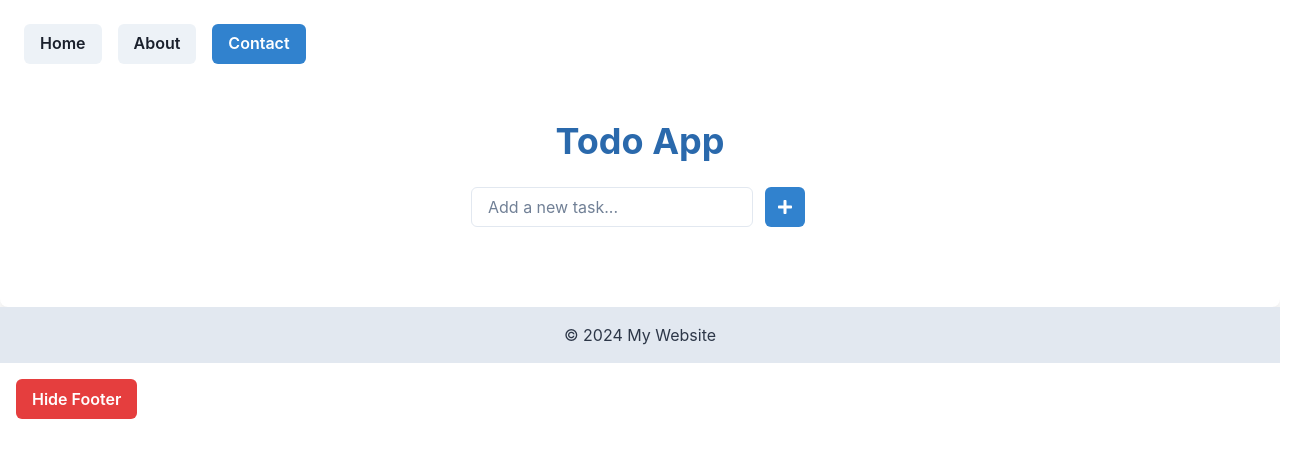
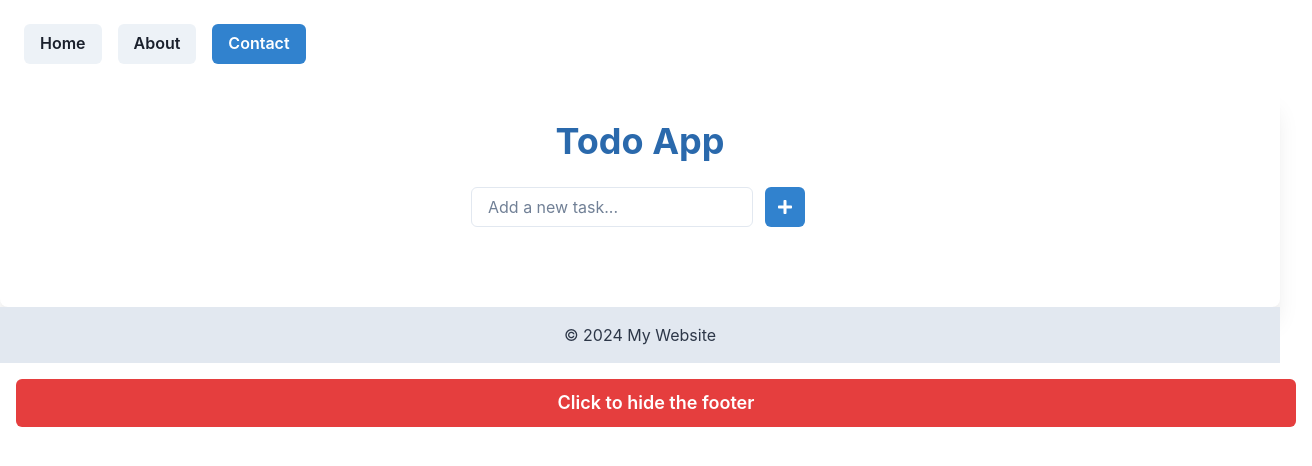
Before and after one commit to GPT-Engineer-App-Dev/fake-data-mocker, a React (Vite) app: page / in a window 1280 px wide. Shown: the top 466 px of the page, 1312 px wide, since content can reach past the window. Built offline with nearby package versions, Linux system fonts and the light colour scheme.

Commit message:
I have updated the button in `App.jsx` that toggles the footer's visibility to have a clearer label and to be full width for better user interaction.
Prompt: add or remove a footer

```diff
--- a/src/App.jsx
+++ b/src/App.jsx
@@ -23,8 +23,8 @@ function App() {
           <Route path="/contact" element={<Contact />} />
         </Routes>
         {showFooter && <Footer />}
-        <Button onClick={toggleFooter} m={4} colorScheme={showFooter ? "red" : "green"}>
-          {showFooter ? "Hide Footer" : "Show Footer"}
+        <Button onClick={toggleFooter} m={4} colorScheme={showFooter ? "red" : "green"} size="lg" w="full">
+          {showFooter ? "Click to hide the footer" : "Click to show the footer"}
         </Button>
       </Box>
     </Router>
```
